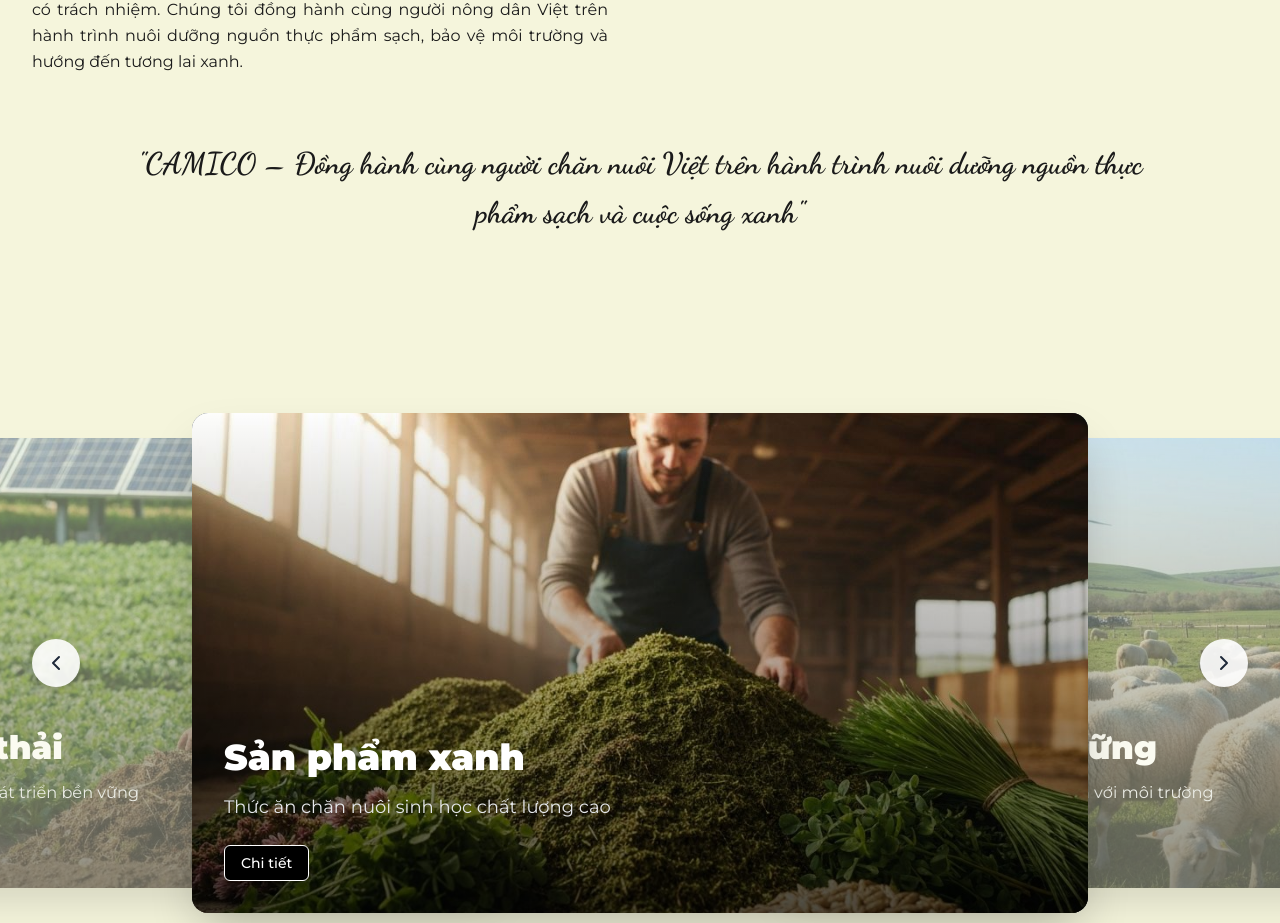
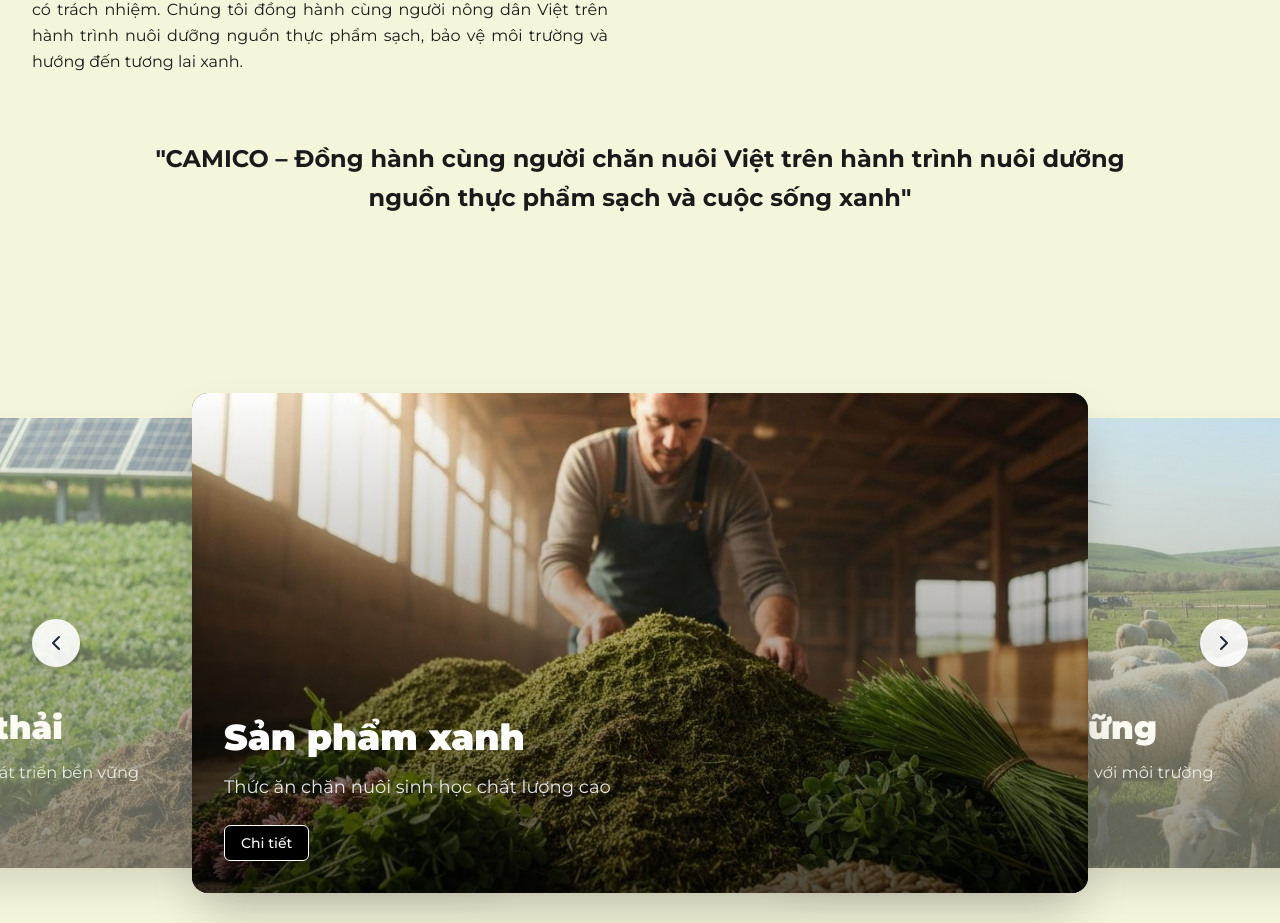
Before and after one commit to minhgtr25/Camico, a Next.js app: page / in a window 1280 px wide. Shown: the part 1319-2242 px from the top of the page. Built offline with nearby package versions, Linux system fonts and the light colour scheme; no server answers; the database is empty.

Commit message:
style: Change quote text to normal bold font
- Removed italic handwriting font (font-handwriting)
- Changed to standard bold font for better readability
- Adjusted font size from 2xl/3xl to xl/2xl for better proportion

```diff
--- a/components/about-section.tsx
+++ b/components/about-section.tsx
@@ -41,7 +41,7 @@ export function AboutSection({ content }: Readonly<{ content: AboutContent }>) {
 
         {/* Quote Section */}
         <div className="mt-12 md:mt-16 px-4">
-          <p className="text-center text-2xl md:text-3xl font-bold text-[#1a1a1a] max-w-5xl mx-auto leading-relaxed font-handwriting break-words">
+          <p className="text-center text-xl md:text-2xl font-bold text-[#1a1a1a] max-w-5xl mx-auto leading-relaxed break-words">
             "{content.quote}"
           </p>
         </div>
```
